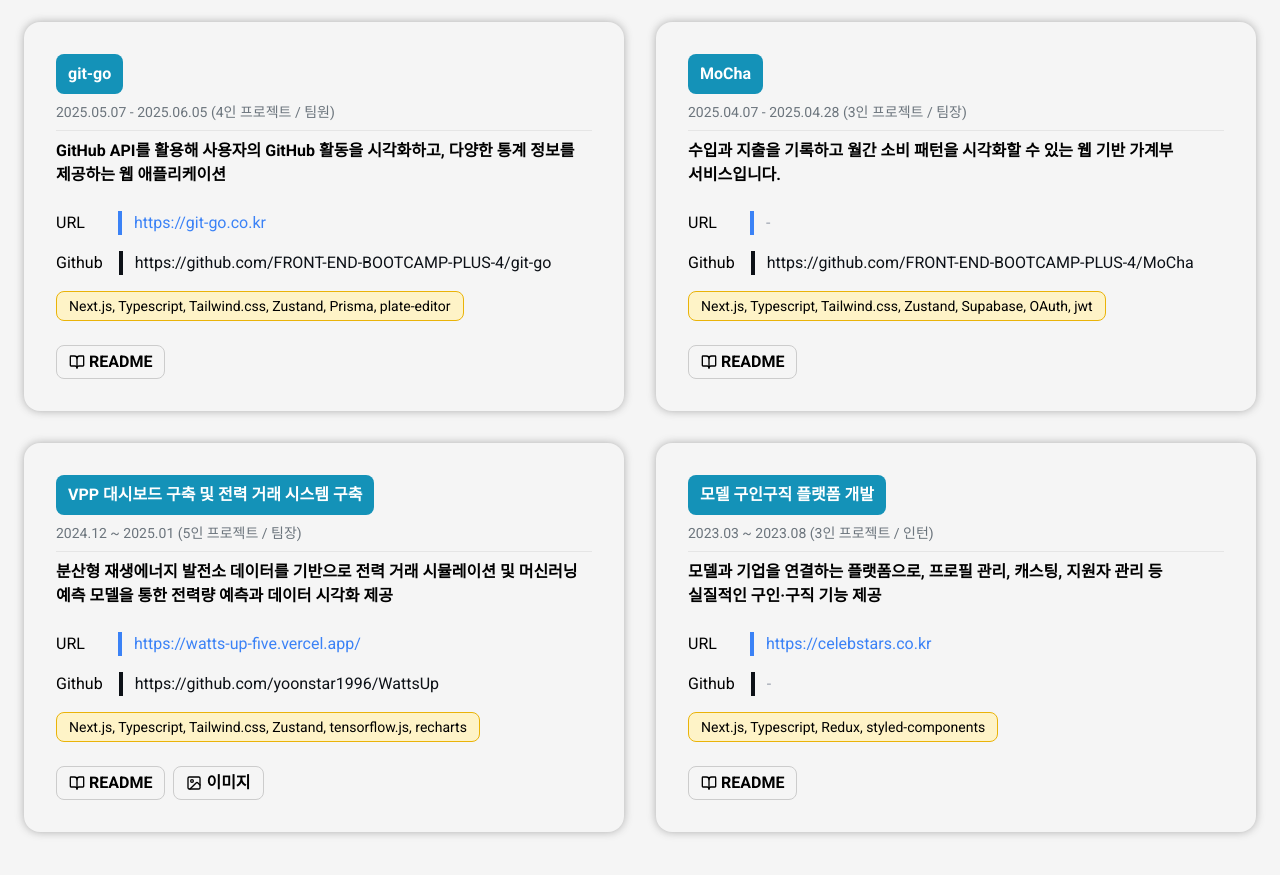
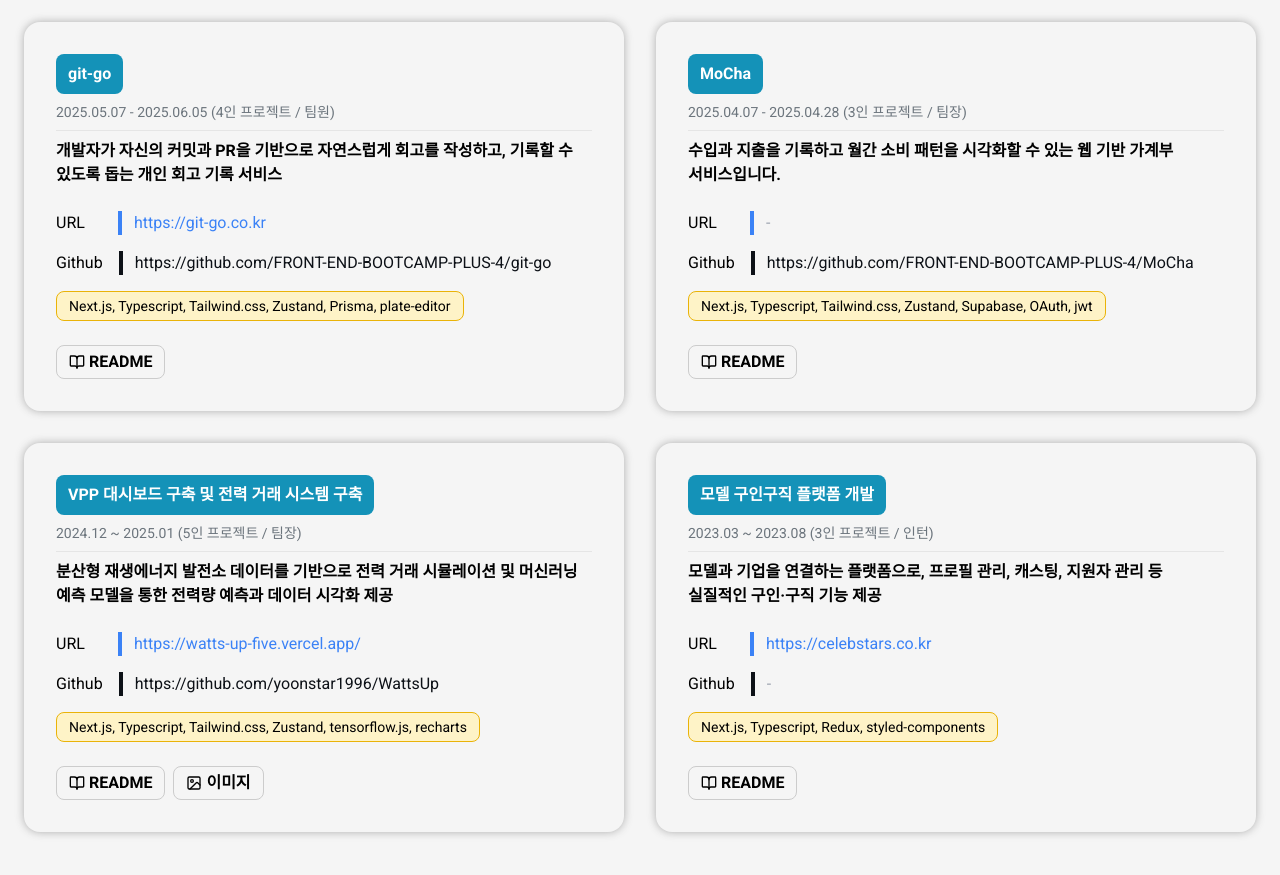
Before and after one commit to yoonstar1996/portfolio, a Next.js app: page / in a window 1280 px wide. Shown: the part 2120-2995 px from the top of the page. Built offline with nearby package versions, Linux system fonts and the light colour scheme.

Commit message:
chore: git-go 프로젝트 설명 수정

```diff
--- a/src/data/ProjectData.ts
+++ b/src/data/ProjectData.ts
@@ -2,7 +2,7 @@ export const GitGoProject = {
   isImportant: true,
   title: "git-go",
   subTitle: "2025.05.07 - 2025.06.05 (4인 프로젝트 / 팀원)",
-  desc: "GitHub API를 활용해 사용자의 GitHub 활동을 시각화하고, 다양한 통계 정보를 제공하는 웹 애플리케이션",
+  desc: "개발자가 자신의 커밋과 PR을 기반으로 자연스럽게 회고를 작성하고, 기록할 수 있도록 돕는 개인 회고 기록 서비스",
   url: "https://git-go.co.kr",
   github: "https://github.com/FRONT-END-BOOTCAMP-PLUS-4/git-go",
   skills: "Next.js, Typescript, Tailwind.css, Zustand, Prisma, plate-editor",
```
